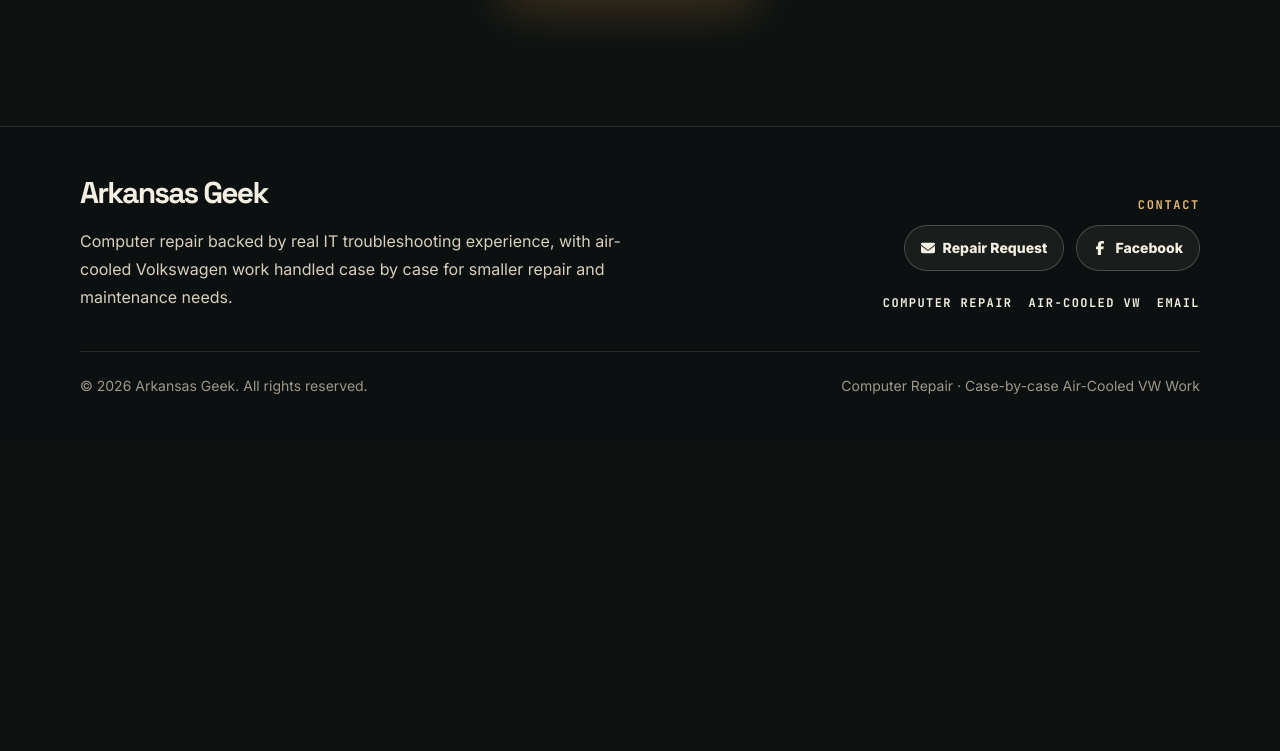
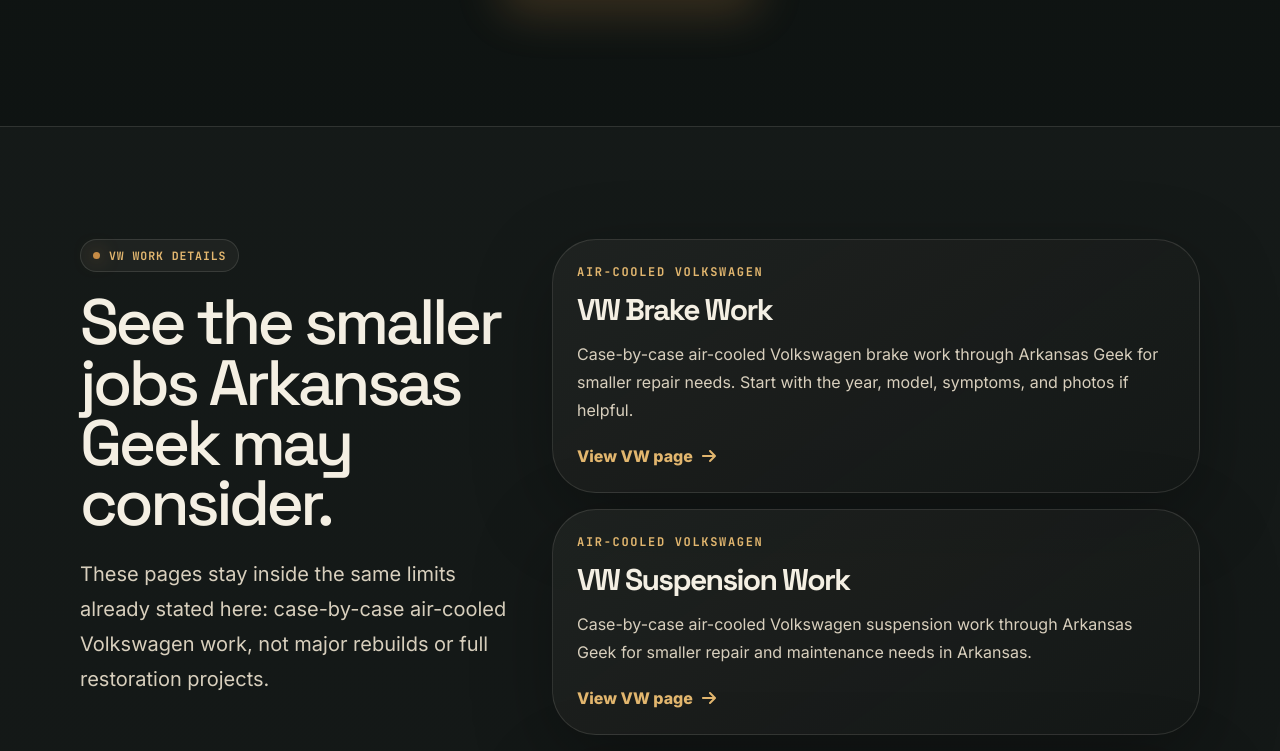
Before and after one commit to altifygenerator-ai/arkansas-geek, a Next.js app: page /air-cooled-volkswagen-repair in a window 1280 px wide. Shown: the part 4133-4884 px from the top of the page. Before the commit the page ends 4577 px from the top, so only its background shows below. Built offline with nearby package versions, Linux system fonts and the light colour scheme.

Commit message:
Link air-cooled VW specialty pages

```diff
--- a/src/app/air-cooled-volkswagen-repair/page.tsx
+++ b/src/app/air-cooled-volkswagen-repair/page.tsx
@@ -4,6 +4,7 @@
 import Header from "@/components/Header";
 import Footer from "@/components/Footer";
 import { siteEmail, siteName, siteUrl } from "@/lib/site";
+import { vwServicePages } from "@/data/seo-content";
 
 const pagePath = "/air-cooled-volkswagen-repair";
 const pageUrl = `${siteUrl}${pagePath}`;
@@ -390,6 +391,47 @@
             </div>
           </div>
         </section>
+
+        <section className="border-y border-[var(--line)] bg-[rgba(244,239,227,0.025)] py-20 md:py-28">
+          <div className="container-custom">
+            <div className="grid gap-10 lg:grid-cols-[0.4fr_0.6fr]">
+              <div>
+                <div className="eyebrow">VW Work Details</div>
+                <h2 className="section-title mt-5">See the smaller jobs Arkansas Geek may consider.</h2>
+                <p className="lead mt-6">
+                  These pages stay inside the same limits already stated here:
+                  case-by-case air-cooled Volkswagen work, not major rebuilds or
+                  full restoration projects.
+                </p>
+              </div>
+
+              <div className="grid gap-4">
+                {vwServicePages.map((service) => (
+                  <Link
+                    key={service.slug}
+                    href={"/air-cooled-volkswagen-repair/" + service.slug}
+                    className="group fresh-panel p-6 transition hover:-translate-y-1"
+                  >
+                    <p className="font-mono-custom text-xs font-black uppercase tracking-[0.14em] text-[var(--amber-soft)]">
+                      Air-Cooled Volkswagen
+                    </p>
+                    <h3 className="font-heading mt-3 text-3xl font-black tracking-[-0.055em] text-[var(--cream)]">
+                      {service.shortTitle}
+                    </h3>
+                    <p className="mt-3 leading-7 text-[var(--cream-soft)]">
+                      {service.metaDescription}
+                    </p>
+                    <span className="mt-5 inline-flex items-center gap-2 font-black text-[var(--amber-soft)]">
+                      View VW page
+                      <FaArrowRight className="transition group-hover:translate-x-1" />
+                    </span>
+                  </Link>
+                ))}
+              </div>
+            </div>
+          </div>
+        </section>
+
       </main>
 
       <Footer />
```
